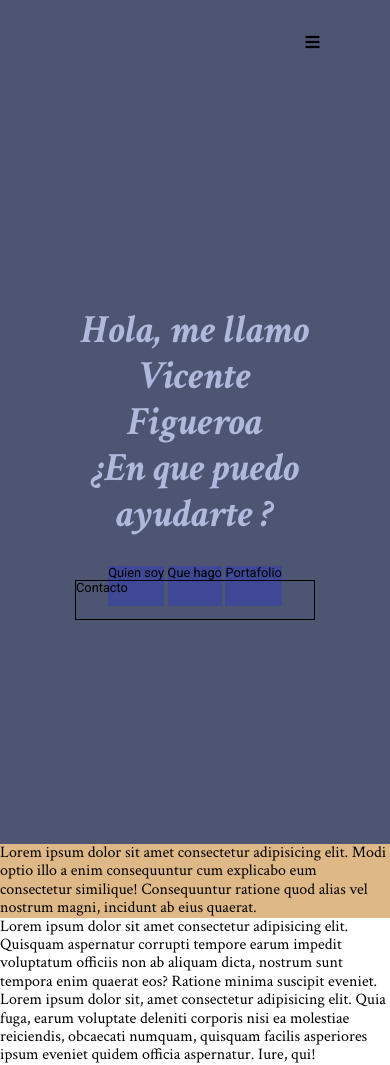
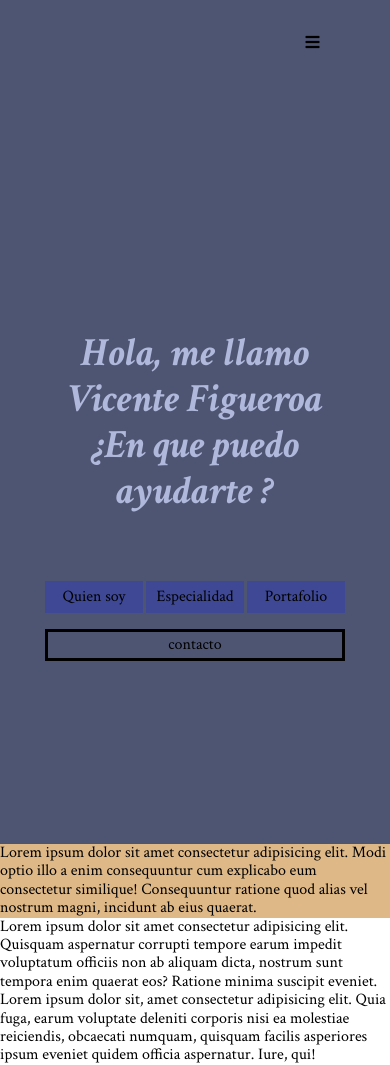
Before and after one commit to Vicente-Figueroa/portafolio_numero_dos, a plain HTML site: page index.html in a window 390 px wide. Drawn offline with Linux system fonts and the light colour scheme; a web font is replaced by a local one.

Commit message:
revision

```diff
--- a/css/estilo.scss
+++ b/css/estilo.scss
@@ -61,43 +61,46 @@ body {
   }
 
   #inicio {
+
     @include altura();
-
     font-style: italic;
     background-color: $primary-color;
     color: $font-color;
 
     display: grid;
     grid-template-rows: repeat(3, 1fr);
-    grid-template-columns: repeat(3, 1fr);
+
     text-align: center;
 
     h1 {
+      padding: 1em;
       font-size: 2.5rem;
       grid-row: 2;
-      grid-column: 2;
-    }
-    div {
-      grid-row: 3;
-      grid-column: 2;
-      display: flexbox;
+
     }
 
-    button {
-      font-family: $font-family-two;
+    .contenedor{
+        width: 100%;
+        grid-row: 3;
 
-      display: inline-flex;
-      background-color: $secondary-color;
-      font-size: 0.8em;
-      color: #black;
-      height: 2.5rem;
-      border: none;
-    }
-    #contacto {
-      border: solid 1px;
-      background-color: transparent;
-      margin-top: 1rem;
-      width: 15rem;
+
+
+        button{
+
+            border: none;
+            background-color: $secondary-color;
+            height: 2em;
+            width: 25%;
+            display: flexbox;
+        }
+        .contacto{
+          margin-top: 1em;
+          width: 100%;
+          button{
+          background-color: transparent;
+          width: 77%;
+          border: solid;
+        }}
     }
   }
 
--- /dev/null
+++ b/css/inicio.scss
@@ -0,0 +1,40 @@
+$primary-color: #4e5572;
+$secondary-color: #3e4894;
+
+$font-color: #b0b8db;
+$font-family-one: "Crimson Text", serif;
+$font-family-two: "Roboto", sans-serif;
+
+@mixin altura {
+  height: 100vh;
+  width: 100vw;
+}
+
+#inicio {
+
+    @include altura();
+    font-style: italic;
+    background-color: $primary-color;
+    color: $font-color;
+
+    display: grid;
+    grid-template-rows: repeat(3, 1fr);
+    grid-template-columns: repeat(3, 1fr);
+    text-align: center;
+
+    h1 {
+      font-size: 2.5rem;
+      grid-row: 2;
+      grid-column: 2;
+    }
+
+    .contenedor{
+        grid-row: 3;
+        grid-column: 2;
+
+        button{
+            border: none;
+            background-color: $secondary-color;
+        }
+    }
+  }
--- a/index.html
+++ b/index.html
@@ -50,14 +50,20 @@
         Hola, me llamo Vicente Figueroa <br />
         ¿En que puedo ayudarte ?
       </h1>
-      <div id="botones_inicio">
-        <button>Quien soy</button>
-        <button>Que hago</button>
-        <button>Portafolio</button>
+
+      <div class="contenedor">
+        <div class="botonera">
+          <button>Quien soy</button>
+          <button>Especialidad</button>
+          <button>Portafolio</button>
+        </div>
+        <div class="contacto">
+          <button>
+            contacto
+          </button>
+        </div>
       </div>
-      <div class="boton-contacto">
-        <button id="contacto">Contacto</button>
-      </div>
+
     </section>
 
     <section id="presentacion">
--- a/js/js.js
+++ b/js/js.js
@@ -1,5 +1,8 @@
 //Funcion de menu de hamburguesa
 
+if (document.readyState === 'complete') {
+  // The page is fully loaded
+}
 function menu() {
   var boton = document.getElementById("menu");
   boton.style.display = "none";
```
Also changed, not shown: css/estilo.css, css/inicio.css (added), 2 other files.
